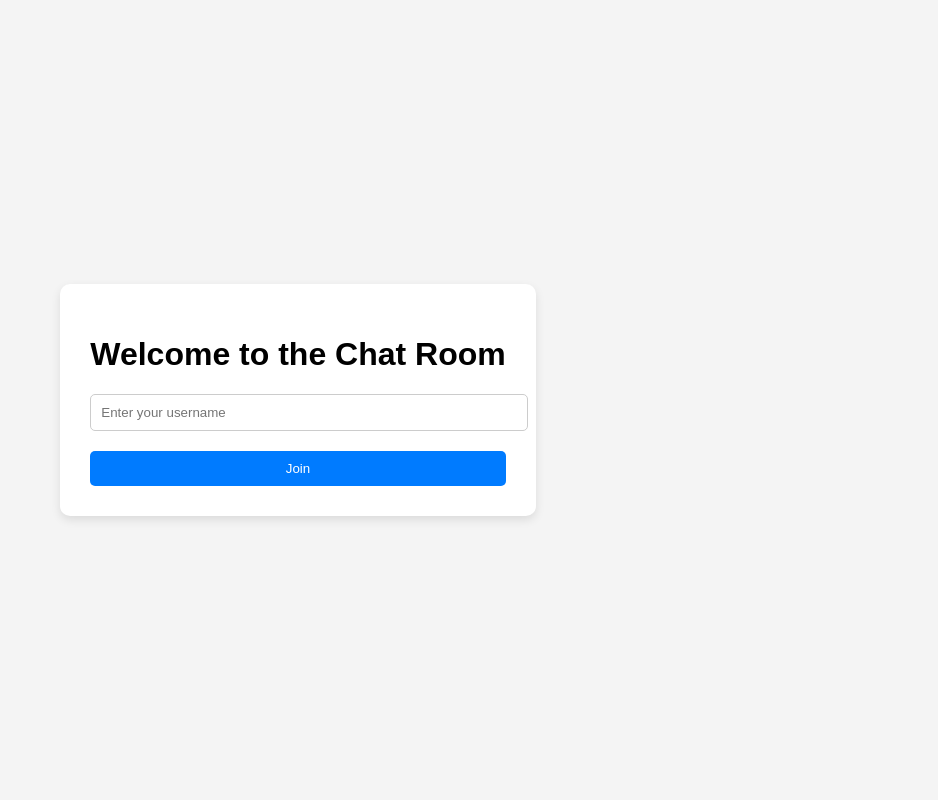
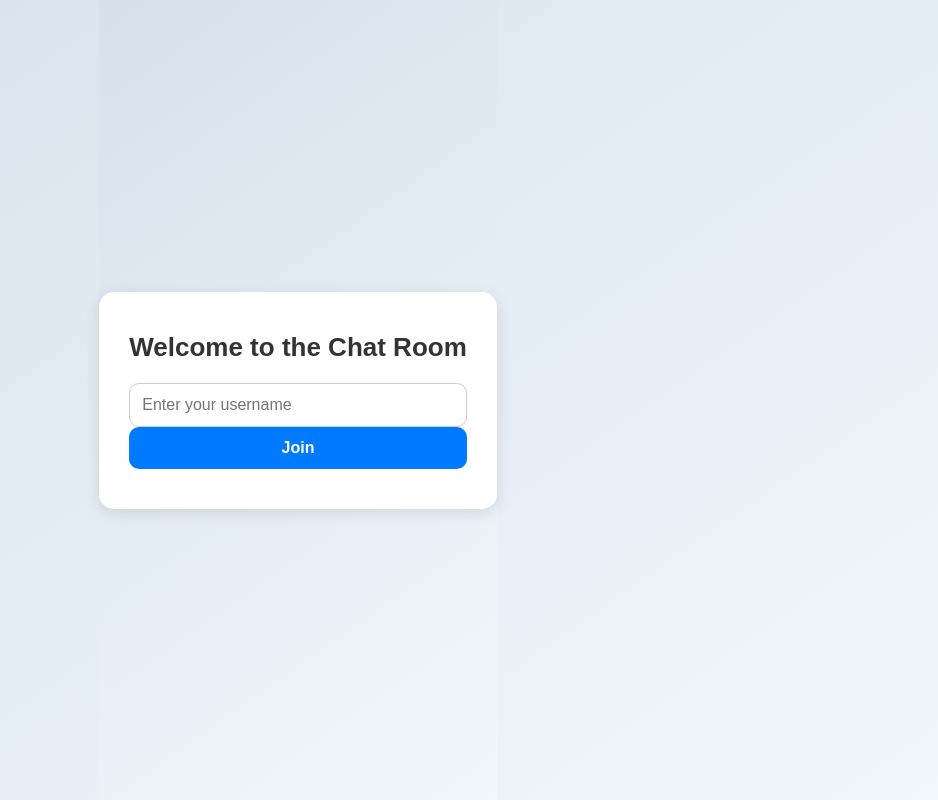
Before and after one commit to ZiyiXin/Online-Chat-Room, a plain HTML site: page templates/login.html in a window 1280 px wide. Shown: the whole page, without its empty margins (342-1280 px from the left). Drawn offline with Linux system fonts and the light colour scheme.

Commit message:
Update css

```diff
--- a/static/login.css
+++ b/static/login.css
@@ -1,36 +1,95 @@
+/* Global Reset */
+* {
+    margin: 0;
+    padding: 0;
+    box-sizing: border-box;
+}
+
+/* Body and HTML Styling */
 body,
 html {
     height: 100%;
-    margin: 0;
+    font-family: 'Arial', sans-serif;
     display: flex;
     justify-content: center;
     align-items: center;
-    font-family: Arial, sans-serif;
-    background: #f4f4f4;
+    background: linear-gradient(145deg, #d7e1ec, #f1f7fc);
+    /* Soft gradient background */
 }
 
+/* Login Container */
 #login-container {
     background: white;
-    padding: 30px;
-    border-radius: 10px;
-    box-shadow: 0 4px 10px rgba(0, 0, 0, 0.1);
+    padding: 40px 30px;
+    border-radius: 15px;
+    /* Rounded corners for a softer look */
+    box-shadow: 0 4px 15px rgba(0, 0, 0, 0.1);
+    /* Subtle shadow for depth */
     text-align: center;
+    width: 100%;
+    max-width: 400px;
+    /* Restrict max width for better responsiveness */
+    display: flex;
+    flex-direction: column;
+    gap: 20px;
+    /* Consistent spacing between elements */
 }
 
+/* Heading Styling */
+#login-container h1 {
+    font-size: 26px;
+    font-weight: bold;
+    color: #333;
+}
+
+/* Input Field Styling */
 #login-container input {
     width: 100%;
-    padding: 10px;
-    margin-bottom: 20px;
+    padding: 12px;
+    font-size: 16px;
     border: 1px solid #ccc;
-    border-radius: 5px;
+    border-radius: 10px;
+    outline: none;
+    transition: border-color 0.3s ease, box-shadow 0.3s ease;
 }
 
+/* Input Focus Effect */
+#login-container input:focus {
+    border-color: #007bff;
+    /* Add a blue border on focus */
+    box-shadow: 0 0 8px rgba(0, 123, 255, 0.3);
+    /* Add glow effect */
+}
+
+/* Button Styling */
 #login-container button {
     width: 100%;
-    padding: 10px;
+    padding: 12px;
+    font-size: 16px;
+    font-weight: bold;
     background: #007bff;
+    /* Default blue background */
     color: white;
     border: none;
-    border-radius: 5px;
+    border-radius: 10px;
     cursor: pointer;
+    transition: background-color 0.3s ease, transform 0.2s ease;
 }
+
+/* Button Hover and Active Effect */
+#login-container button:hover {
+    background: #0056b3;
+    /* Darker blue on hover */
+}
+
+#login-container button:active {
+    transform: scale(0.98);
+    /* Slight "pressed" effect */
+}
+
+/* Optional Helper Text */
+#login-container p {
+    font-size: 14px;
+    color: #666;
+    margin-top: 10px;
+}
```
